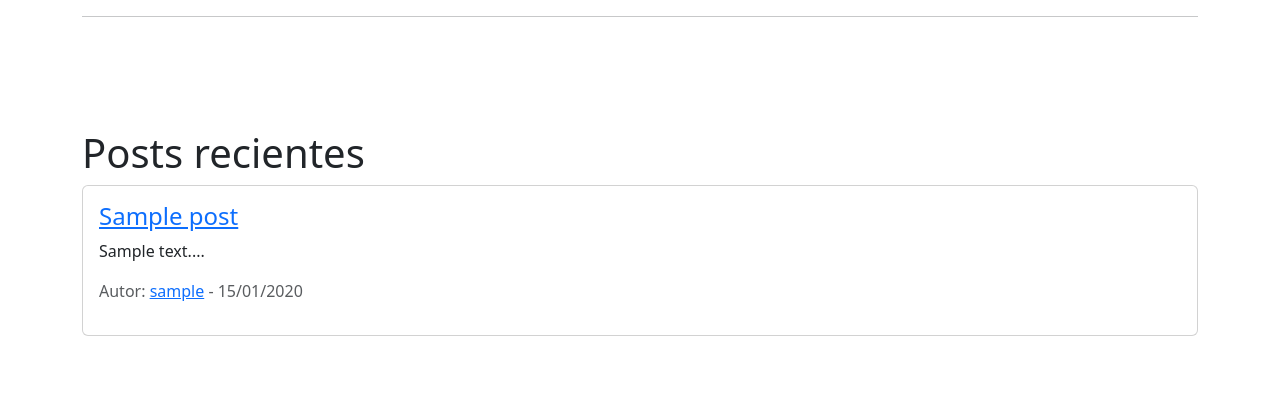
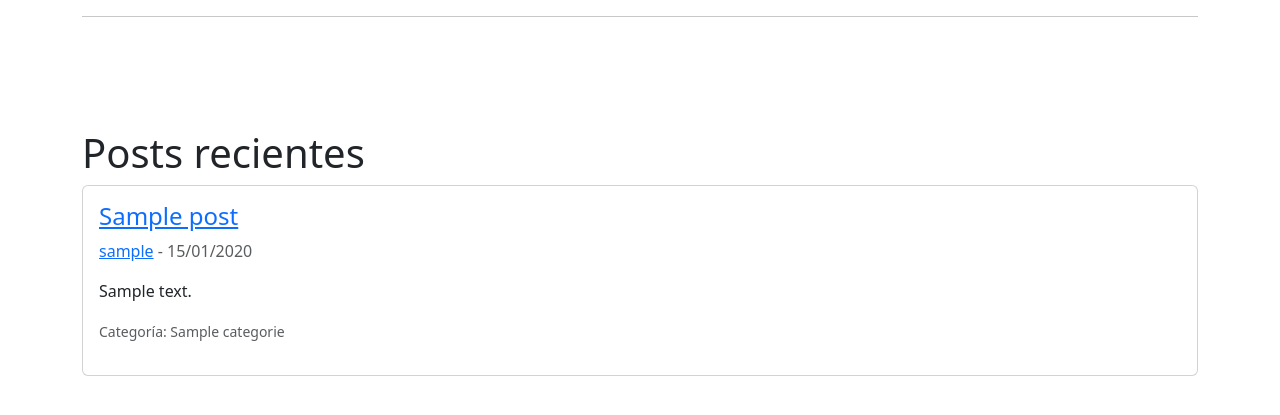
Before and after one commit to mchena6/miniblog, a Flask app: page / in a window 1280 px wide. Shown: the part 62-477 px from the top of the page. Run offline with Flask 3, Linux system fonts and the light colour scheme; tables that the repository leaves empty hold one stand-in row (values such as "Sample post").

Commit message:
se agrego categorias con context_processor

```diff
--- a/app.py
+++ b/app.py
@@ -29,7 +29,7 @@ login_manager.login_view = 'login'
 db = SQLAlchemy(app)
 migrate = Migrate(app, db)
 
-from models import User, Post, Comment
+from models import User, Post, Comment, Categorie
 
 # Relaciones de la base de datos:
 # user.posts -> post de un usuario
@@ -43,7 +43,10 @@ from models import User, Post, Comment
 def load_user(user_id):
     return User.query.get(int(user_id))
 
-
+@app.context_processor
+def inject_categories():
+    categories = Categorie.query.all()
+    return dict(categories=categories)
 
 @app.route('/register', methods=['GET', 'POST'])
 def register():
@@ -99,10 +102,12 @@ def index():
 @app.route('/post/new' , methods=['GET', 'POST'])
 @login_required
 def new_post():
+
     if request.method == 'POST':
         title = request.form['post_title']
         content = request.form['post_content']
-        post = Post(title=title, content=content, author=current_user)
+        categorie_id = request.form['post_categorie']
+        post = Post(title=title, content=content, author=current_user, categorie_id=categorie_id)
         db.session.add(post)
         db.session.commit()
         return redirect(url_for('index'))
--- a/templates/index.html
+++ b/templates/index.html
@@ -17,8 +17,9 @@
     <div class="card mb-3">
         <div class="card-body">
             <h4><a href="{{ url_for('post_detail', id=post.id) }}">{{ post.title }}</a></h4>
-            <p>{{ post.content[:100] }}...</p>
-            <p class="text-muted">Autor: <a href="{{ url_for('user_profile', id=post.author.id) }}">{{ post.author.username }}</a> - {{ post.created_at.strftime('%d/%m/%Y') }}</p>
+            <p class="text-muted"><a href="{{ url_for('user_profile', id=post.author.id) }}">{{ post.author.username }}</a> - {{ post.created_at.strftime('%d/%m/%Y') }}</p>
+            <p>{{ post.content }}</p>
+            <p><small class="text-muted">Categoría: {{ post.categorie.name if post.categorie else 'Sin categoria' }}</small></p>
         </div>
     </div>
 {% else %}
--- a/templates/post_detail.html
+++ b/templates/post_detail.html
@@ -12,10 +12,12 @@
                 </div>
                 <div class="card-body">
                     <p class="text-muted mb-2">
-                        Publicado por <strong><p class="text-muted">Autor: <a href="{{ url_for( 'user_profile' , id=post.author.id ) }}">{{ post.author.username }}</a></strong> el {{ post.created_at.strftime('%d/%m/%Y %H:%M') }}
+                        Publicado por <strong><p class="text-muted"><a href="{{ url_for( 'user_profile' , id=post.author.id ) }}">{{ post.author.username }}</a></strong> el {{ post.created_at.strftime('%d/%m/%Y %H:%M') }}
                     </p>
                     <hr>
                     <p>{{ post.content }}</p>
+                    <p><small class="text-muted">Categoria: {{ post.categorie.name if post.categorie else 'Sin categoria' }}</small></p>
+
                 </div>
             </div>
 
```
Also changed, not shown: models.py (+15 -1 lines), templates/post_form.html (+8 -0 lines), templates/user_profile.html (+6 -1 lines), templates/user_posts.html (deleted).
